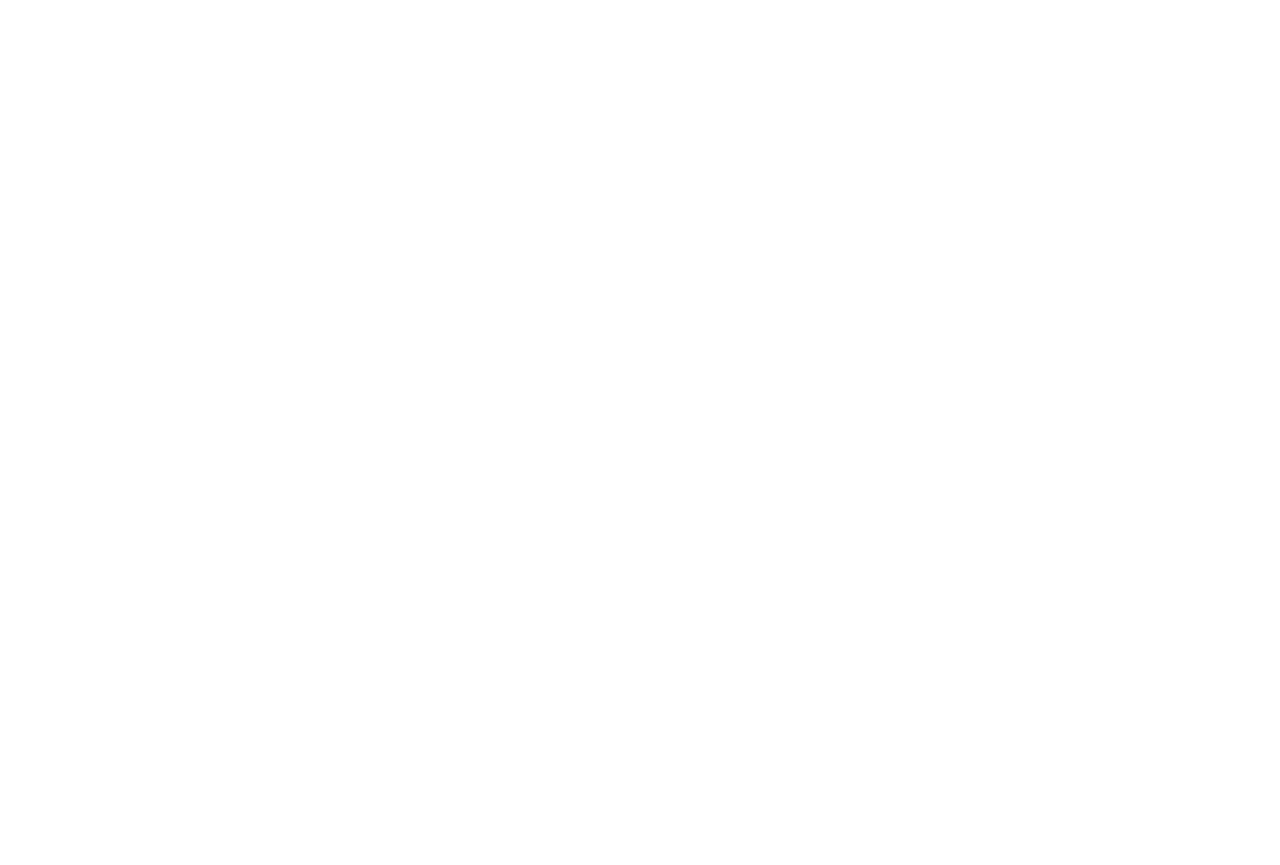
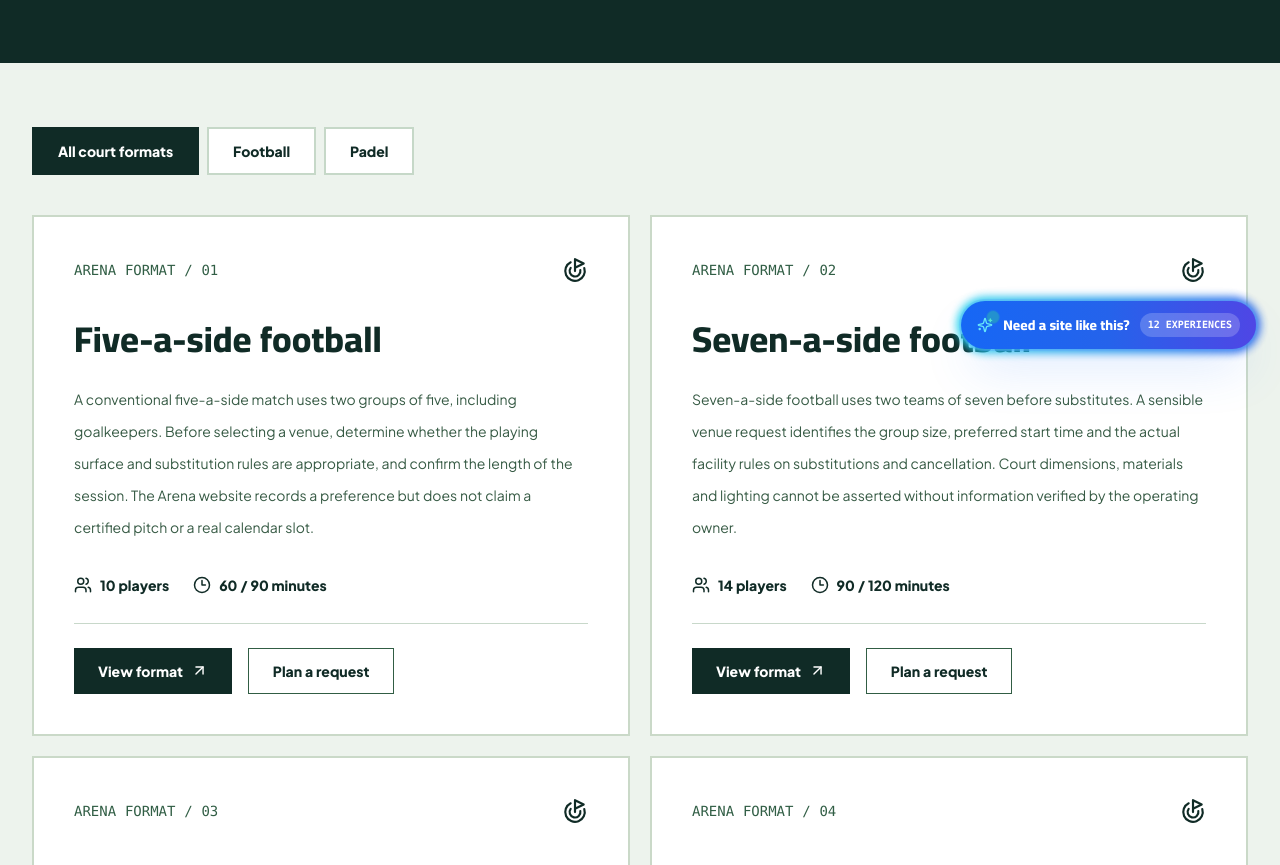
Before and after one commit to mykholy/mavvix_demos, a Next.js app: page /en/preview/sports-venues/courts in a window 1280 px wide. Before the commit this address had no page. Shown: the part 427-1292 px from the top of the page. Before the commit the page ends 800 px from the top, so only its background shows below. Built offline with nearby package versions, Linux system fonts and the light colour scheme; a web font is replaced by a local one.

Commit message:
feat(arena): courts/page.tsx rich sport-specific content

```diff
--- /dev/null
+++ b/src/app/[locale]/preview/sports-venues/courts/page.tsx
@@ -0,0 +1,25 @@
+import Link from 'next/link';
+import type { Locale } from '@/lib/i18n/config';
+import { ARENA,arenaPath,arenaText } from '@/lib/verticals/sports-venues/data';
+import { Goal,ArrowUpRight,Clock3,Users,Flag,Trophy } from 'lucide-react';
+
+const modes=['all','football','padel'] as const;
+export default function ArenaCourts({params:{locale},searchParams}:{params:{locale:Locale};searchParams:{sport?:string}}){
+ const ar=locale==='ar';const mode=modes.includes(searchParams.sport as typeof modes[number])?searchParams.sport:'all';
+ const items=ARENA.services.filter(c=>mode==='all'||c.sport===mode);
+ return <div><section className="bg-[#102B26] text-white py-16 sm:py-24"><div className="max-w-7xl mx-auto px-5 sm:px-8 grid lg:grid-cols-[1fr_.55fr] gap-10 items-end">
+  <div><p className="tracking-widest text-[#F0B044] font-black text-xs">ARENA / COURT FORMAT INDEX</p><h1 className="arena-display font-black text-4xl sm:text-7xl leading-tight mt-6">{ar?'دليل ملاعب كرة وبادل واضح من البداية':'THE COURT FORMAT DIRECTORY'}</h1></div>
+  <p className="text-[#D6E7D8] text-sm leading-9">{ar?'هذه صيغ رياضية معروفة وملاحظات تنظيم، وليست مخزون ملاعب أو إثباتًا أن منشأة تمتلك كل هذه الأماكن.':'Court format dossiers, not real venue inventory. An actual owner must verify pitch size, surfaces, locations, rates and schedules.'}</p>
+ </div></section>
+ <div className="max-w-7xl mx-auto px-5 sm:px-8 py-16">
+  <nav className="flex flex-wrap gap-2 mb-10" aria-label={ar?'تصفية اللعبة':'Sport filter'}>{modes.map(s=><Link key={s} href={arenaPath(locale,'courts')+(s==='all'?'':'?sport='+s)} className={'px-6 py-3 border-2 text-sm font-black '+(mode===s?'bg-[#102B26] text-white border-[#102B26]':'bg-white text-[#102B26] border-[#C6D8C8]')}>{s==='all'?(ar?'كل الصيغ':'All court formats'):s==='football'?(ar?'كرة قدم':'Football'):(ar?'بادل':'Padel')}</Link>)}</nav>
+  <div className="grid lg:grid-cols-2 gap-5">{items.map((s,i)=><article key={s.slug} className="p-7 sm:p-10 bg-white border-2 border-[#CAD9C8] flex flex-col min-h-[380px] hover:shadow-xl transition-shadow">
+   <div className="flex items-center gap-4 justify-between"><span className="font-mono text-sm text-[#315E45]">ARENA FORMAT / {String(s.rank).padStart(2,'0')}</span>{s.sport==='football'?<Goal size={26}/>:<Trophy size={26}/>}</div>
+   <h2 className="arena-display text-3xl sm:text-4xl font-black mt-9">{arenaText(s.title,locale)}</h2>
+   <p className="leading-8 text-[#365A44] text-sm mt-6">{arenaText(s.body,locale)}</p>
+   <div className="mt-auto pt-8 flex flex-wrap gap-6 text-sm font-black"><span className="inline-flex gap-2 items-center"><Users size={18}/>{s.players} {ar?'لاعب':'players'}</span><span className="inline-flex gap-2 items-center"><Clock3 size={18}/>{s.durations.join(' / ')} {ar?'دقيقة':'minutes'}</span></div>
+   <div className="mt-7 border-t border-[#C8D8CA] pt-6 flex flex-wrap gap-4"><Link href={arenaPath(locale,'courts/'+s.slug)} className="px-6 py-3 bg-[#102B26] text-white font-black text-sm flex gap-2 items-center">{ar?'تفاصيل الصيغة':'View format'}<ArrowUpRight size={17}/></Link><Link href={arenaPath(locale,'book')+'?court='+s.slug} className="px-6 py-3 border border-[#315D44] text-[#102B26] text-sm font-black">{ar?'جهز الطلب':'Plan a request'}</Link></div>
+  </article>)}</div>
+  <section className="bg-[#F0B044] p-8 sm:p-12 mt-14 grid lg:grid-cols-2 gap-8"><div><h2 className="arena-display text-3xl font-black">{ar?'هل كل صيغ اللعب متاحة فعلًا؟':'ARE ALL FORMATS AVAILABLE AT ONE VENUE?'}</h2><p className="mt-5 text-sm text-[#3D3B20] leading-8">{ar?'لا، لازم تتأكد من مالك الملعب الحقيقي. دي تجربة لعرض الفكرة وسلوك البحث.':'No. An actual venue must confirm which formats it offers; this site only illustrates a complete discovery and enquiry flow.'}</p></div><div className="grid grid-cols-2 gap-3">{[[ar?'العدد':'Players','10 / 14 / 4'],[ar?'الوقت':'Time','60 / 90 / 120'],[ar?'الأرضية':'Surface',ar?'اعتماد المشغّل':'Owner verified'],[ar?'الحالة':'Status',ar?'طلب فقط':'Enquiry']].map(([a,b,c],i)=><div key={i} className="bg-[#F9DCA2] p-5 text-sm"><span className="block text-xs">{a} · {b}</span><strong className="block mt-3">{c}</strong></div>)}</div></section>
+ </div></div>;
+}
```
